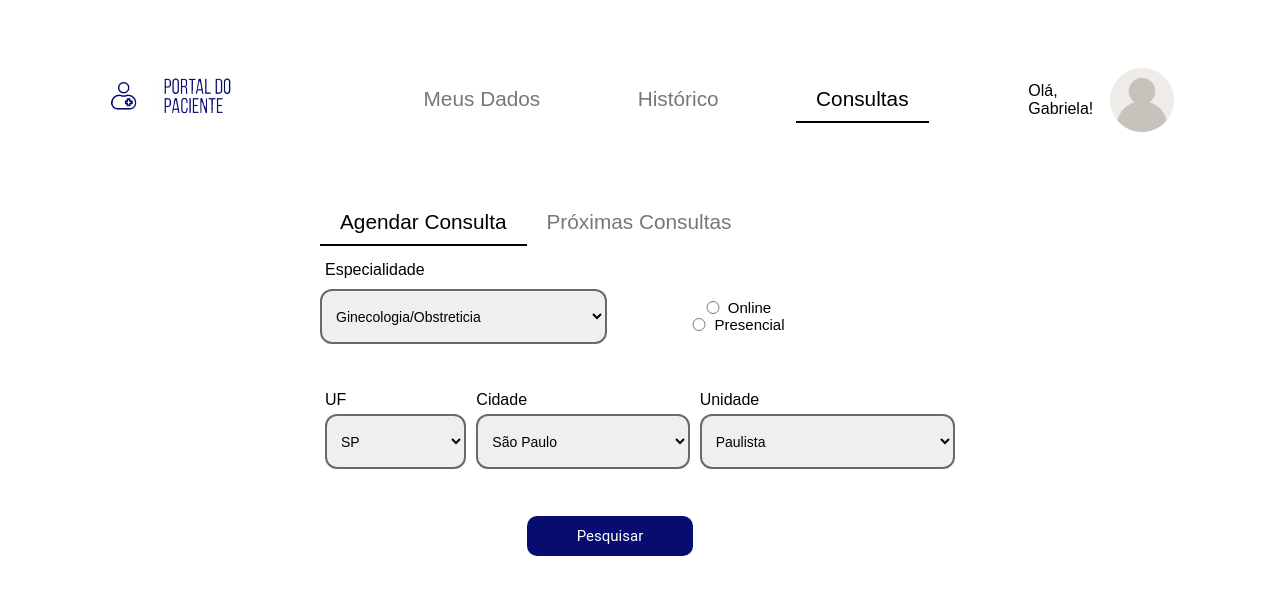
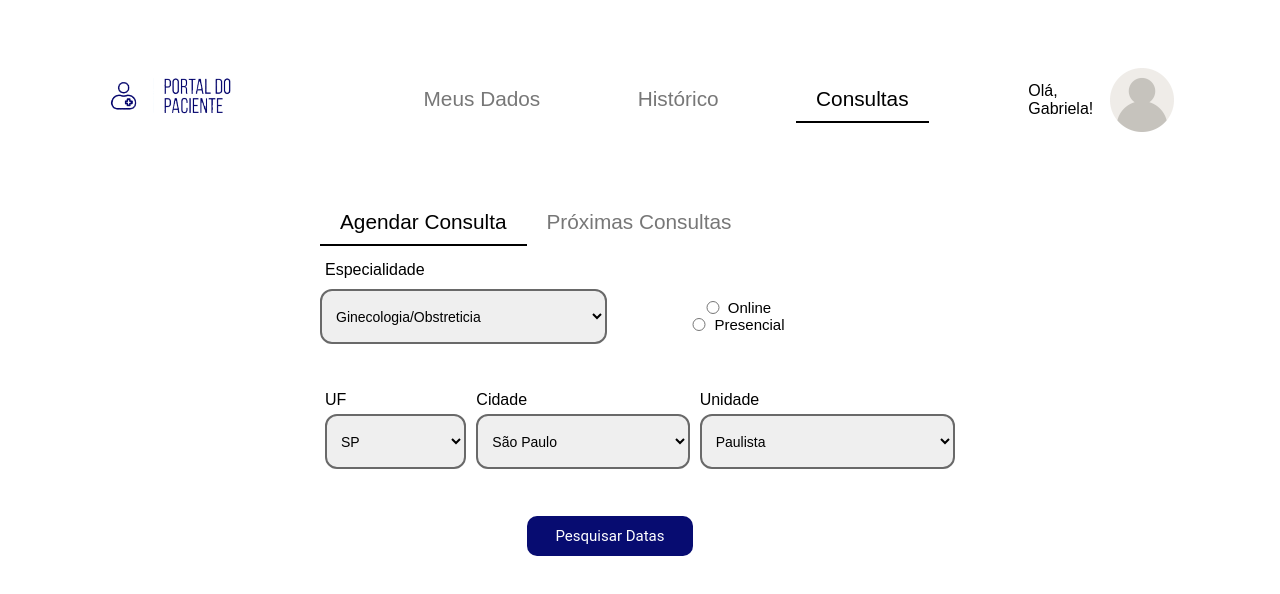
Before and after one commit to GiovanniMontinOFC/portalDoPaciente, a React (Vite) app: page /consultas in a window 1280 px wide. Shown: the top 594 px of the page. Built offline with nearby package versions, Linux system fonts and the light colour scheme.

Commit message:
Ultimos testes

```diff
--- a/src/components/Paciente/consultas.jsx
+++ b/src/components/Paciente/consultas.jsx
@@ -106,10 +106,10 @@ const Agendar = () => {
           </select>
         </label>
       </S.SmallDiv>
-      <S.ButtonGlobal onClick={()=>{handlePesquisa()}}>Pesquisar</S.ButtonGlobal>
+      <S.ButtonGlobal onClick={()=>{handlePesquisa()}}>Pesquisar Datas</S.ButtonGlobal>
       {resultados.length > 0 && (
         <div>
-          <h3>Resultados da Pesquisa:</h3>
+          <h3>Datas Disponiveis para Agendar:</h3>
           <ul>
             {resultados.map((medico, index) => (
               <li key={index}>{medico.nome} - {medico.especialidade} - {medico.unidade}</li>
```
